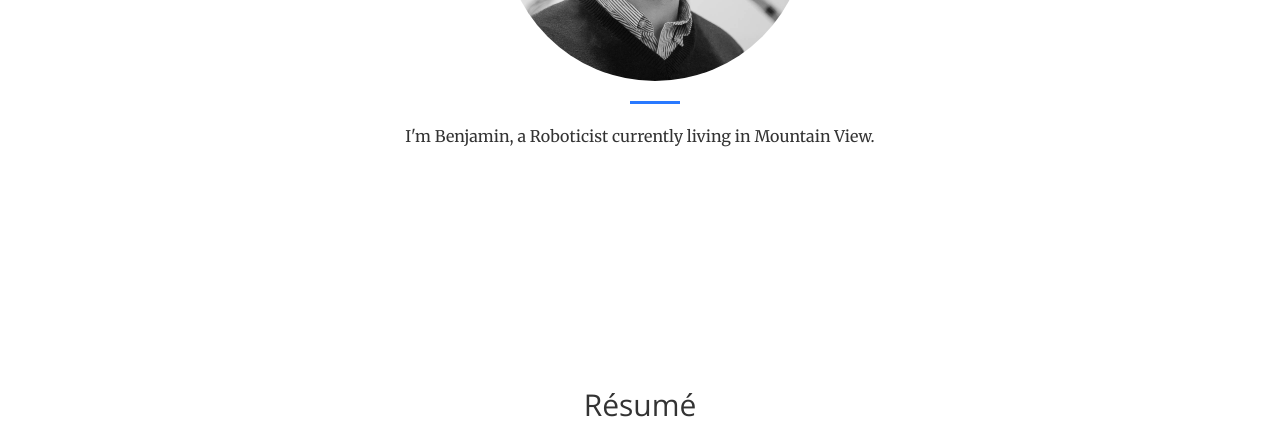
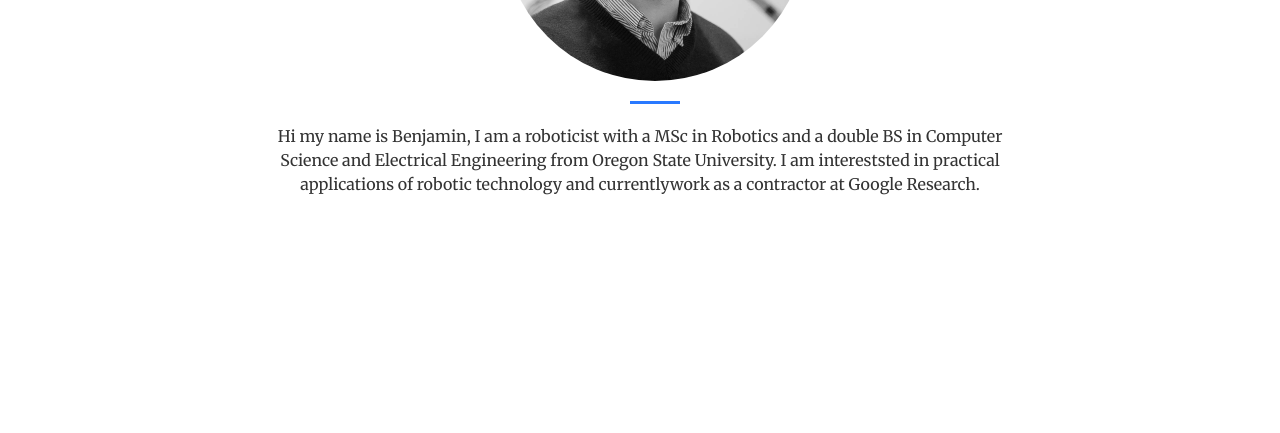
Before and after one commit to benjaminnarin/benjaminnarin.github.com, a website: page index.html in a window 1280 px wide. Shown: the part 4500-4933 px from the top of the page. Drawn offline with nearby package versions, Linux system fonts and the light colour scheme.

Commit message:
Updated about me

```diff
--- a/index.html
+++ b/index.html
@@ -1370,7 +1370,7 @@
             </div>
             <div class="col-lg-8 col-lg-offset-2 text-center">
                   <p>
-                     I'm Benjamin, a Roboticist currently living in Mountain View.
+                     Hi my name is Benjamin, I am a roboticist with a MSc in Robotics and a double BS in Computer Science and Electrical Engineering from Oregon State University. I am intereststed in practical applications of robotic technology and currentlywork as a contractor at Google Research.
                   </p>
 
             </div>
```
